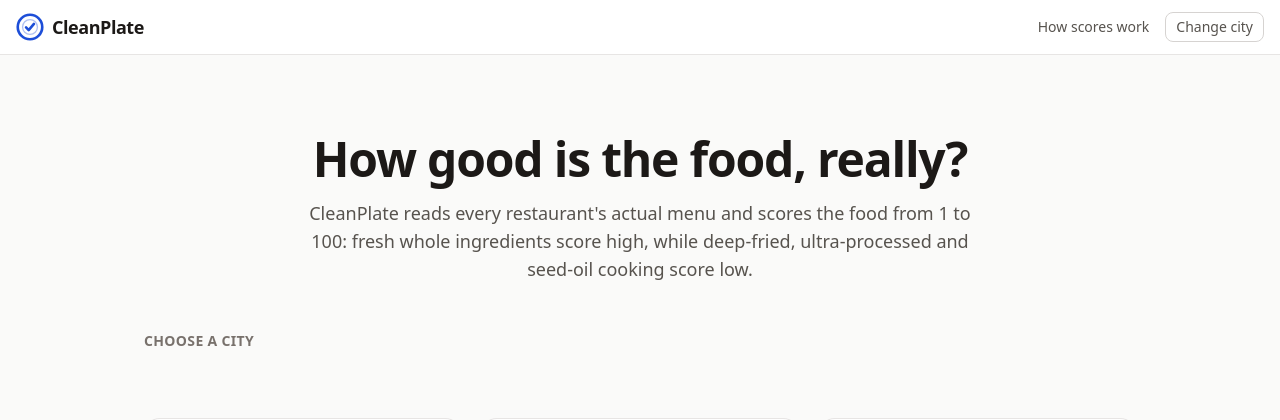
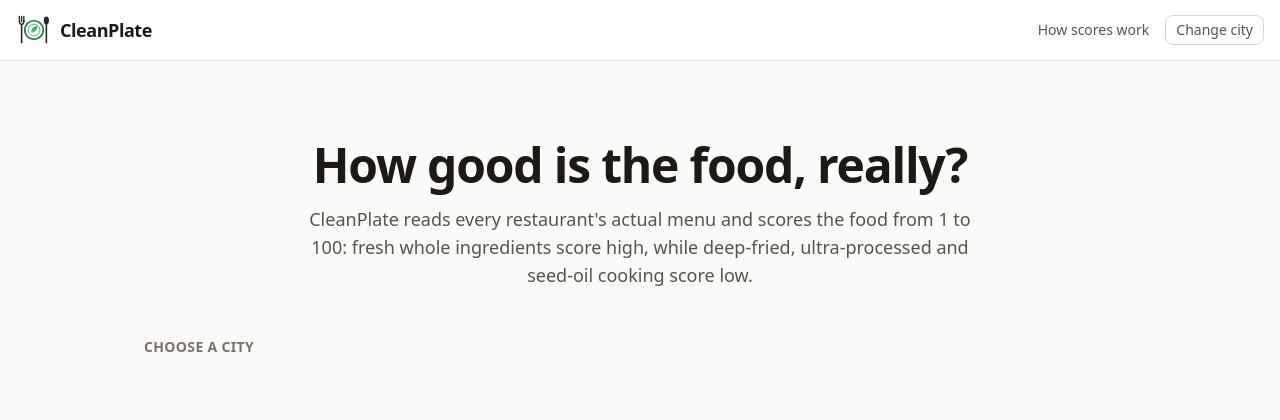
Before and after one commit to RalphNehme/cleanplate, a FastAPI app: page / in a window 1280 px wide. Shown: the top 420 px of the page. Run offline with FastAPI, Linux system fonts and the light colour scheme; some libraries are stand-ins or nearby versions.

Commit message:
New logo: plate with a leaf between a fork and a spoon

```diff
--- a/app/templates/base.html
+++ b/app/templates/base.html
@@ -15,7 +15,7 @@
   <header class="sticky top-0 z-20 border-b border-stone-200 bg-white/90 backdrop-blur">
     <nav class="mx-auto flex max-w-7xl items-center justify-between gap-4 px-4 py-3">
       <a href="/" class="flex items-center gap-2 text-lg font-bold tracking-tight">
-        <img src="/static/favicon.svg" alt="" class="h-7 w-7"> CleanPlate
+        <img src="/static/favicon.svg" alt="" class="h-9 w-9"> CleanPlate
       </a>
       <div class="flex items-center gap-4 text-sm font-medium text-stone-600">
         {% if city is defined and city %}
```
Also changed, not shown: app/static/favicon.svg.
